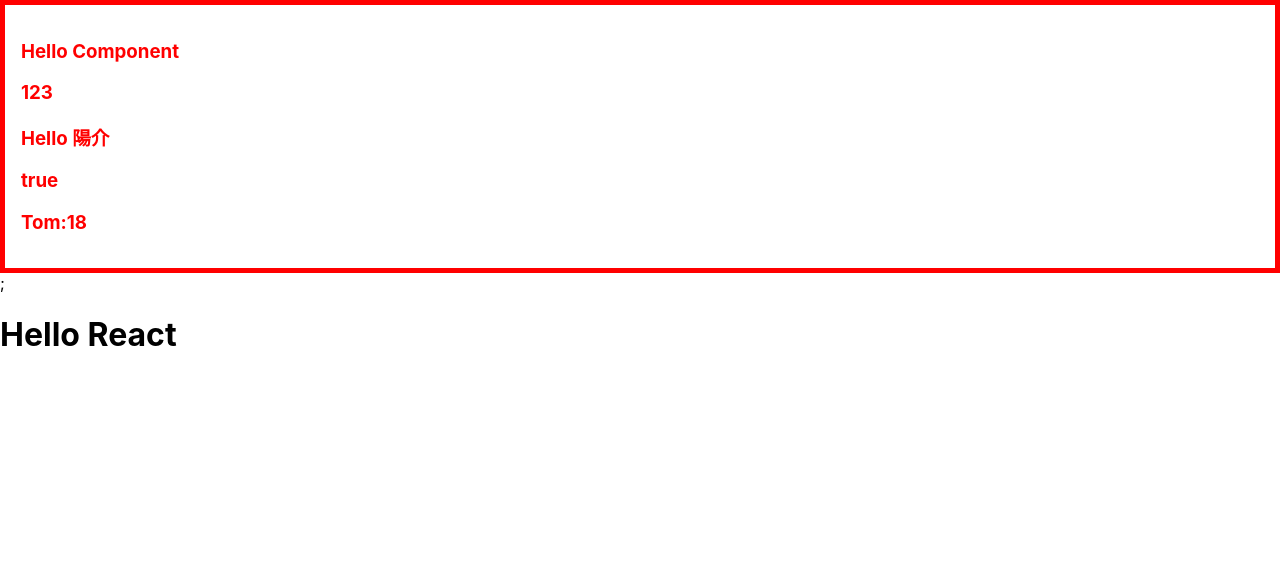
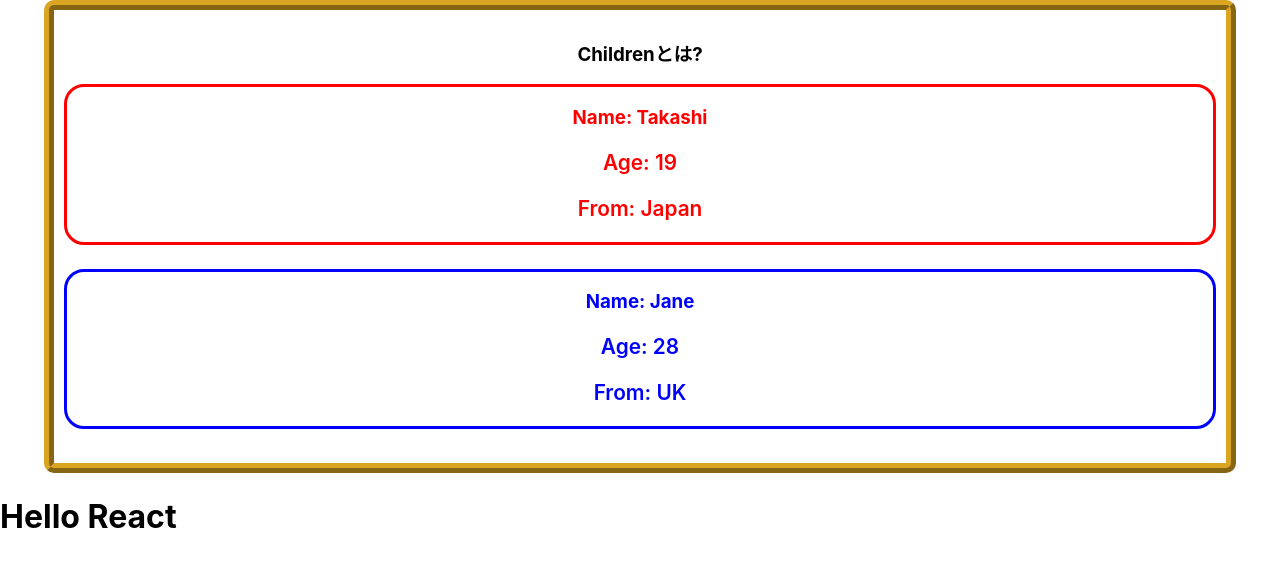
Before and after one commit to yooda123/sample_react, a React (Create React App) app: page / in a window 1280 px wide. Shown: the top 566 px of the page. Built offline with nearby package versions, Linux system fonts and the light colour scheme.

Commit message:
110_props_children

```diff
--- /dev/null
+++ b/src/components/Container.js
@@ -0,0 +1,11 @@
+const Container = ({ title, children }) => {
+  console.log(children)
+  return (
+    <div className="container">
+      <h3>{title}</h3>
+      {children}
+    </div>
+  )
+}
+
+export default Container
--- a/src/components/Example.css
+++ b/src/components/Example.css
@@ -9,3 +9,13 @@
   color: red;
   border: 5px solid red;
 }
+
+.container {
+  width: 90%;
+  margin: auto;
+  border-radius: 10px;
+  border: 10px ridge goldenrod;
+  padding: 10px;
+  margin-bottom: 1.5rem;
+  text-align: center;
+}
--- a/src/components/Example.js
+++ b/src/components/Example.js
@@ -1,25 +1,20 @@
 import React from 'react'
-import { Child } from './Child'
+import Container from './Container'
 import './Example.css'
+import Profile from './Profile'
 
 const Example = () => {
-  const hello = (arg) => `Hello ${arg}`
-  const o = {
-      color: "red",
-      num: 123
-  }
+  const profile = [
+    {name: "Takashi", age: 19, country: "Japan", color: "red"},
+    {name: "Jane", age: 28, country: "UK", color: "blue"},
+  ]
 
   return (
     <>
-      <Child
-        // color="red"
-        // num={123}
-        {...o}
-        fn={hello}
-        bool
-        obj={{ name: "Tom", age: 18}}
-      />;
-      {/* <Child color="red" />; */}
+      <Container title="Childrenとは?">
+        <Profile {...profile[0]}/>
+        <Profile {...profile[1]} />
+      </Container>
     </>
   )
 }
--- /dev/null
+++ b/src/components/Profile.css
@@ -0,0 +1,15 @@
+.profile {
+  border: 3px solid blue;
+  color: blue;
+  border-radius: 20px;
+  text-align: center;
+  font-weight: 600;
+  margin-bottom: 1.5rem;
+}
+.profile p {
+  font-size: 1.3em;
+}
+.profile.red {
+  border: 3px solid red;
+  color: red;
+}
--- /dev/null
+++ b/src/components/Profile.js
@@ -0,0 +1,13 @@
+import "./Profile.css";
+
+const Profile = ({ name, age, country, color }) => {
+  return (
+    <div className={`profile ${color}`}>
+      <h3>Name: {name}</h3>
+      <p>Age: {age} </p>
+      <p>From: {country}</p>
+    </div>
+  );
+};
+
+export default Profile;
```
